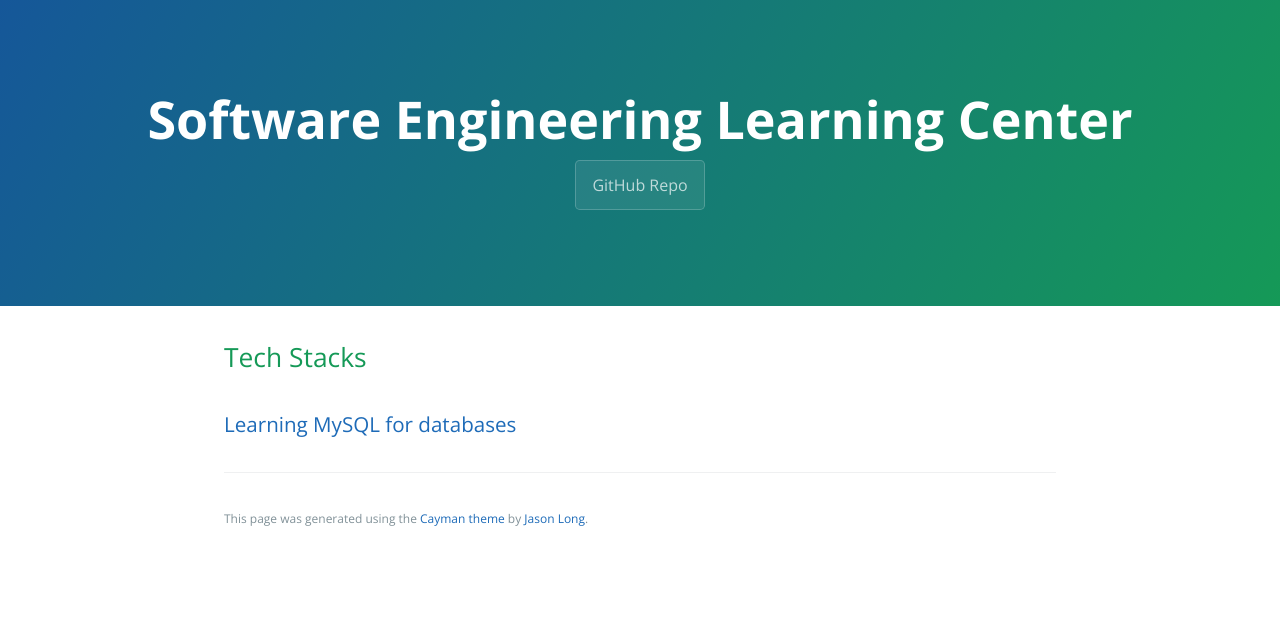
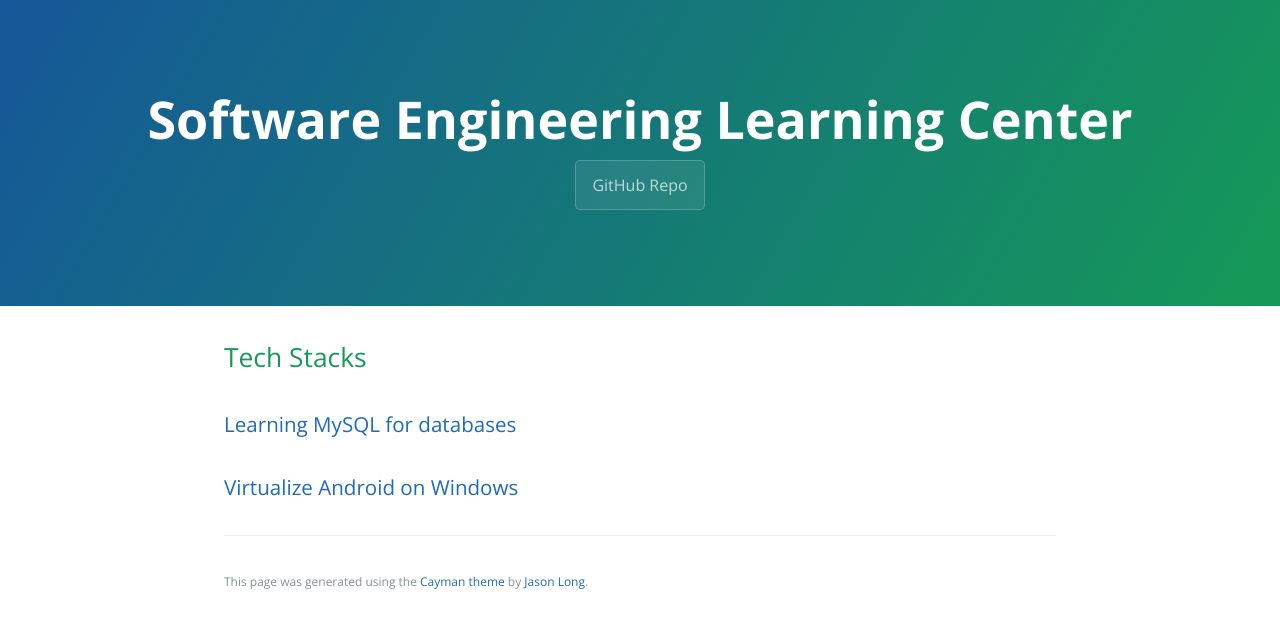
Before and after one commit to learning-software-engineering/learning-software-engineering.github.io, a Jekyll site: the page built from Topics/Tech_Stacks.md, in a window 1280 px wide. Shown: the top 628 px of the page. Built offline with Jekyll 4.4.1, drawn with Linux system fonts in a browser that asks for light colours; our own code applies the rules of GitHub Pages for plain Markdown files.

Commit message:
Update Tech_Stacks.md

```diff
--- a/Topics/Tech_Stacks.md
+++ b/Topics/Tech_Stacks.md
@@ -1,3 +1,4 @@
 ## Tech Stacks
 
 ### [Learning MySQL for databases](./Tech_Stacks/Learning_MySQL.md)
+### [Virtualize Android on Windows](./Tech_Stacks/Virtualize_Android_on_Windows.md)
```
